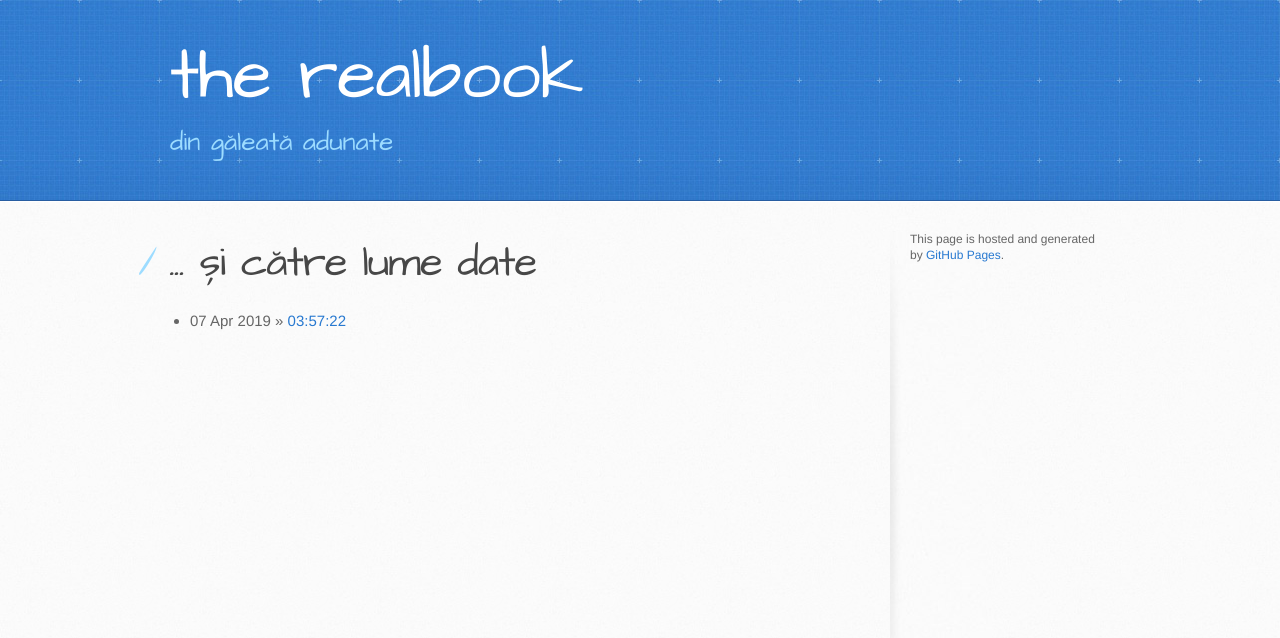
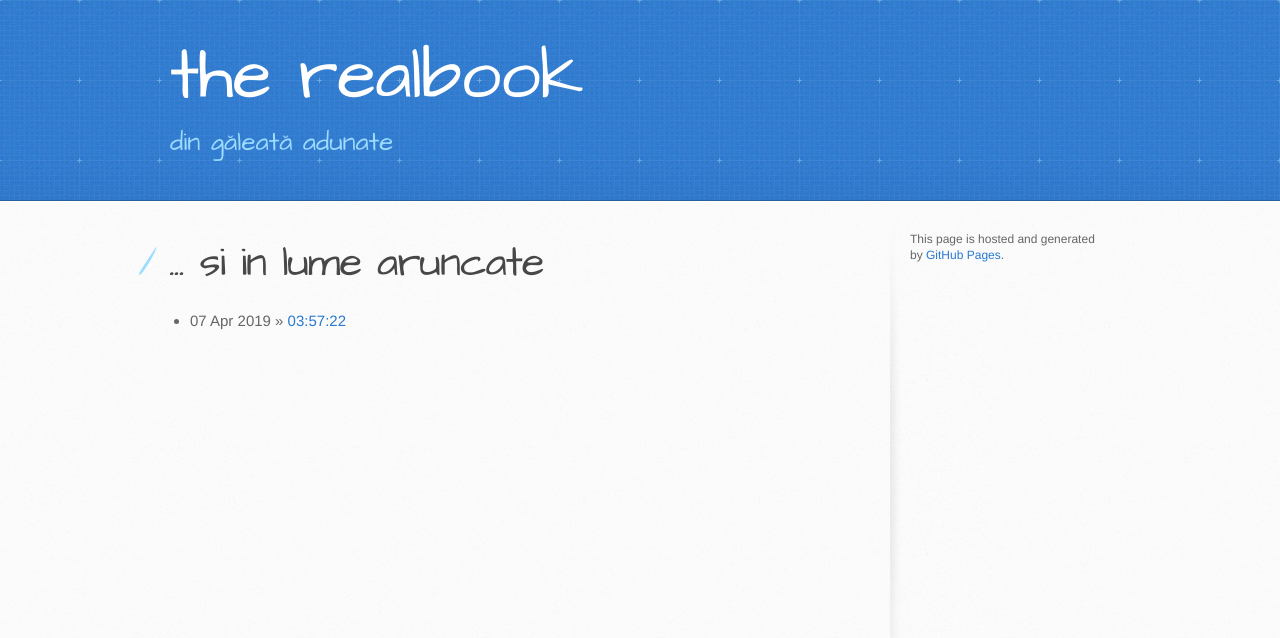
Before and after one commit to jokeru/facebook, a Jekyll site: the page built from index.html, in a window 1280 px wide. Shown: the top 638 px of the page. Built offline with Jekyll 4.4.1, drawn with Linux system fonts in a browser that asks for light colours.

Commit message:
Update index.html

```diff
--- a/index.html
+++ b/index.html
@@ -1,6 +1,6 @@
 ---
 layout: default
-title: "... și către lume date"
+title: "... si in lume aruncate"
 ---
 
 <h1>{{ page.title }}</h1>
```
